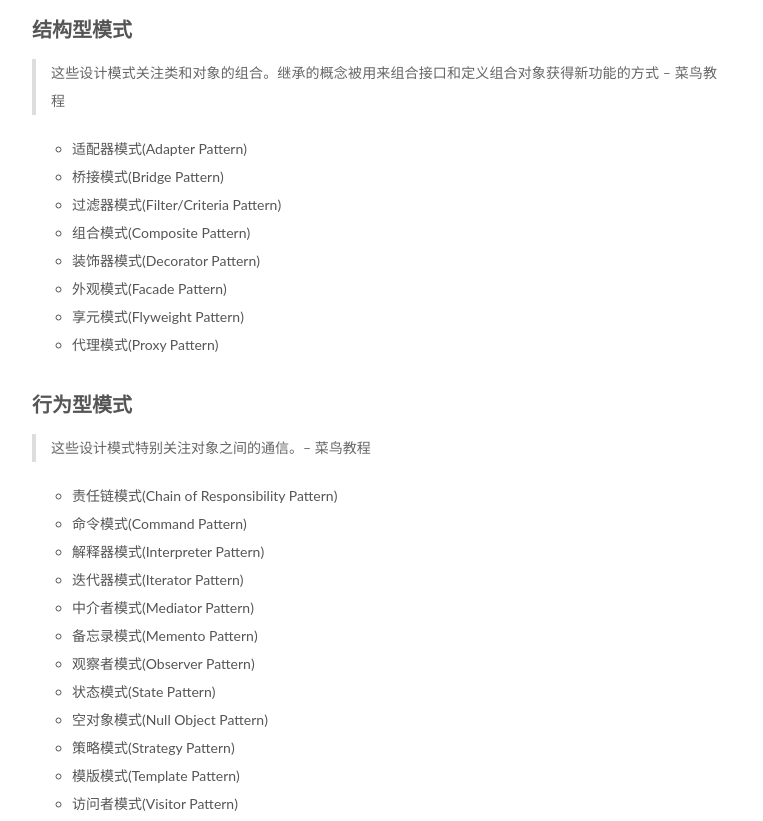
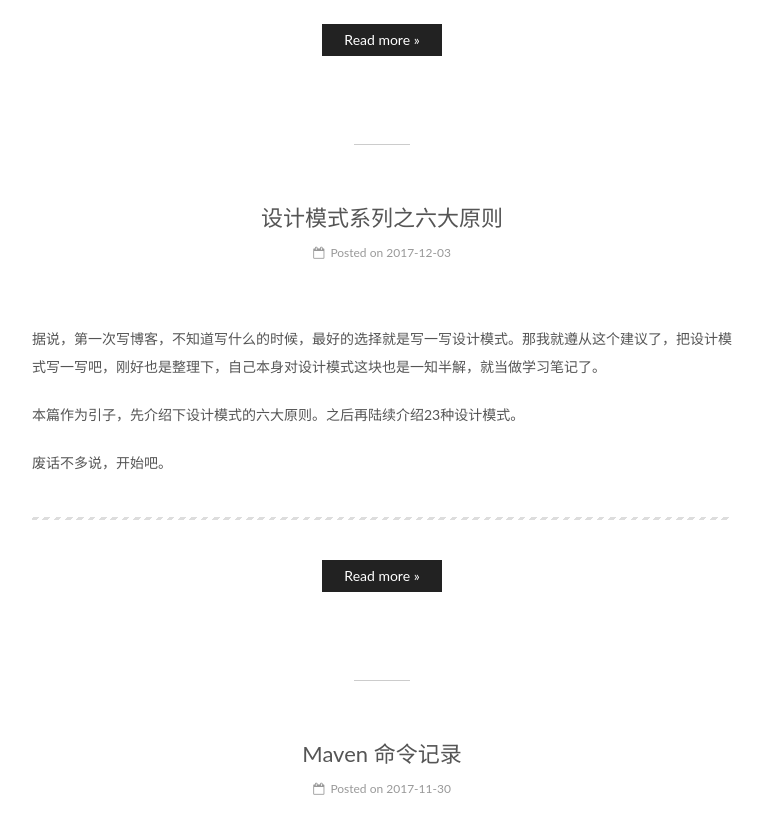
Before and after one commit to MeYJ/meyj.github.io, a plain HTML site: page index.html in a window 1280 px wide. Shown: the part 2598-3419 px from the top of the page, without its empty margins (258-1021 px from the left). Drawn offline with Linux system fonts and the light colour scheme; some packages are replaced by stand-ins of ours; a script that the page names is missing.

Commit message:
Site updated: 2019-05-21 23:57:54

```diff
--- a/css/main.css
+++ b/css/main.css
@@ -1827,7 +1827,7 @@ pre .javascript .function {
   width: 4px;
   height: 4px;
   border-radius: 50%;
-  background: #0991ff;
+  background: #c8ff41;
 }
 .links-of-blogroll {
   font-size: 13px;
--- a/index.html
+++ b/index.html
@@ -579,8 +579,7 @@
 
 
 
-
-            <h2 id="创建型模式"><a href="#创建型模式" class="headerlink" title="创建型模式"></a>创建型模式</h2><blockquote>
+          <h2 id="创建型模式"><a href="#创建型模式" class="headerlink" title="创建型模式"></a>创建型模式</h2><blockquote>
 <p>这些设计模式提供了一种在创建对象的同时隐藏创建逻辑的方式，而不是使用 new 运算符直接实例化对象。这使得程序在判断针对某个给定实例需要创建哪些对象时更加灵活。– 菜鸟教程</p>
 </blockquote>
 <ul>
@@ -590,38 +589,13 @@
 <li>建造者模式(Builder Patter)</li>
 <li>原型模式(Prototype Pattern)</li>
 </ul>
-<h2 id="结构型模式"><a href="#结构型模式" class="headerlink" title="结构型模式"></a>结构型模式</h2><blockquote>
-<p>这些设计模式关注类和对象的组合。继承的概念被用来组合接口和定义组合对象获得新功能的方式 – 菜鸟教程</p>
-</blockquote>
-<ul>
-<li>适配器模式(Adapter Pattern)</li>
-<li>桥接模式(Bridge Pattern)</li>
-<li>过滤器模式(Filter/Criteria Pattern)</li>
-<li>组合模式(Composite Pattern)</li>
-<li>装饰器模式(Decorator Pattern)</li>
-<li>外观模式(Facade Pattern)</li>
-<li>享元模式(Flyweight Pattern)</li>
-<li>代理模式(Proxy Pattern)</li>
-</ul>
-<h2 id="行为型模式"><a href="#行为型模式" class="headerlink" title="行为型模式"></a>行为型模式</h2><blockquote>
-<p>这些设计模式特别关注对象之间的通信。– 菜鸟教程</p>
-</blockquote>
-<ul>
-<li>责任链模式(Chain of Responsibility Pattern)</li>
-<li>命令模式(Command Pattern)</li>
-<li>解释器模式(Interpreter Pattern)</li>
-<li>迭代器模式(Iterator Pattern)</li>
-<li>中介者模式(Mediator Pattern)</li>
-<li>备忘录模式(Memento Pattern)</li>
-<li>观察者模式(Observer Pattern)</li>
-<li>状态模式(State Pattern)</li>
-<li>空对象模式(Null Object Pattern)</li>
-<li>策略模式(Strategy Pattern)</li>
-<li>模版模式(Template Pattern)</li>
-<li>访问者模式(Visitor Pattern)</li>
-</ul>
-
-
+          <!--noindex-->
+          <div class="post-button text-center">
+            <a class="btn" href="/2017/12/04/design-pattern-types/#more" rel="contents">
+              Read more &raquo;
+            </a>
+          </div>
+          <!--/noindex-->
 
 
     </div>
@@ -738,27 +712,17 @@
 
 
 
-
-            <p>据说，第一次写博客，不知道写什么的时候，最好的选择就是写一写设计模式。那我就遵从这个建议了，把设计模式写一写吧，刚好也是整理下，自己本身对设计模式这块也是一知半解，就当做学习笔记了。</p>
+          <p>据说，第一次写博客，不知道写什么的时候，最好的选择就是写一写设计模式。那我就遵从这个建议了，把设计模式写一写吧，刚好也是整理下，自己本身对设计模式这块也是一知半解，就当做学习笔记了。</p>
 <p>本篇作为引子，先介绍下设计模式的六大原则。之后再陆续介绍23种设计模式。</p>
 <p>废话不多说，开始吧。</p>
 <hr>
-<h2 id="开闭原则"><a href="#开闭原则" class="headerlink" title="开闭原则"></a>开闭原则</h2><p>开闭原则的特点是：对扩展开放，对修改关闭。</p>
-<h2 id="里氏代换原则"><a href="#里氏代换原则" class="headerlink" title="里氏代换原则"></a>里氏代换原则</h2><p>任何基类出现的地方，都可以用子类替换。Java中的多态就是对里氏代换原则的实现。</p>
-<h2 id="依赖倒转原则"><a href="#依赖倒转原则" class="headerlink" title="依赖倒转原则"></a>依赖倒转原则</h2><p>面向抽象编程，依赖抽象不依赖具体。</p>
-<h2 id="接口隔离原则"><a href="#接口隔离原则" class="headerlink" title="接口隔离原则"></a>接口隔离原则</h2><p>客户端依赖的接口应该是<strong>最小接口</strong>。</p>
-<p>一个接口代表一个角色，一个接口不应该承担过多的角色，这会导致接口臃肿，污染接口和角色。</p>
-<p>客户端如果依赖了不需要使用的接口，这些接口变动时有可能也会引起客户端的变动，得不偿失。</p>
-<h2 id="迪米特法则"><a href="#迪米特法则" class="headerlink" title="迪米特法则"></a>迪米特法则</h2><p>也叫作<strong>最少知道原则</strong>，这一原则是为了使系统中的模块能相互独立，相互间尽量少的产生依赖关系，减少类之间的耦合。</p>
-<h2 id="合成复用原则"><a href="#合成复用原则" class="headerlink" title="合成复用原则"></a>合成复用原则</h2><p>尽量使用组合/聚合，少用继承。</p>
-<hr>
-<p>从以上六大原则可以看出，设计模式的最终目的就是为了软件模块之间<strong>减少依赖，较少耦合</strong>。</p>
-<p>模块和模块之间依赖的减少，可以使得模块的独立性增强，单个模块的变动不会影响其他模块。</p>
-<p>但是模块之间不可能完全独立，肯定会存在相互依赖的关系，设计模式就是要将依赖降到最低，最终必不可少的依赖可以通过第三方进行中转实现。</p>
-<p>完全按照设计模式设计出的理想系统，虽然从理论上来说趋于完美，但是在实际使用中还是会出现各种问题，例如：系统设计过于复杂臃肿，性能低下等。</p>
-<p>因此，设计模式虽好，但是不能为了模式而模式，盲目使用，还是应该理论结合实际，不断探索，方能得到最适合的使用方式。</p>
-
-
+          <!--noindex-->
+          <div class="post-button text-center">
+            <a class="btn" href="/2017/12/03/design-pattern-six-principles/#more" rel="contents">
+              Read more &raquo;
+            </a>
+          </div>
+          <!--/noindex-->
 
 
     </div>
```
Also changed, not shown: 2017/12/03/design-pattern-six-principles/index.html (+5 -4 lines), 2017/12/04/design-pattern-types/index.html (+2 -1 lines).
